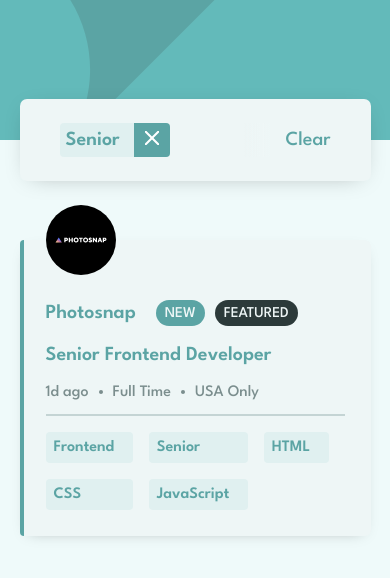
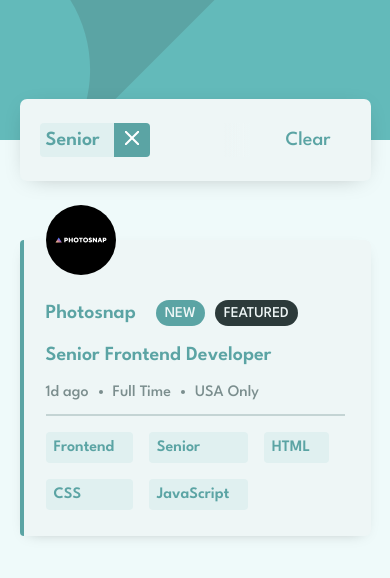
Before and after one commit to w1that/job-listing, a React (Create React App) app: page / in a window 390 px wide. Both pictures are taken after a click on the button "Senior". Shown: the top 578 px of the page. Built offline with nearby package versions, Linux system fonts and the light colour scheme.

Commit message:
Add pointer-events: none; to click the unselect button through the gradient.

```diff
--- a/src/styles/TagWrapper.module.css
+++ b/src/styles/TagWrapper.module.css
@@ -38,7 +38,7 @@
     position: relative;
     width: 60%;
     overflow: auto;
-    margin-left: 40px;
+    margin-left: 20px;
   }
 
   .gradient {
@@ -55,6 +55,7 @@
     );
     width: 50px;
     height: 100%;
+    pointer-events: none;
   }
 
   ::-webkit-scrollbar {
```
